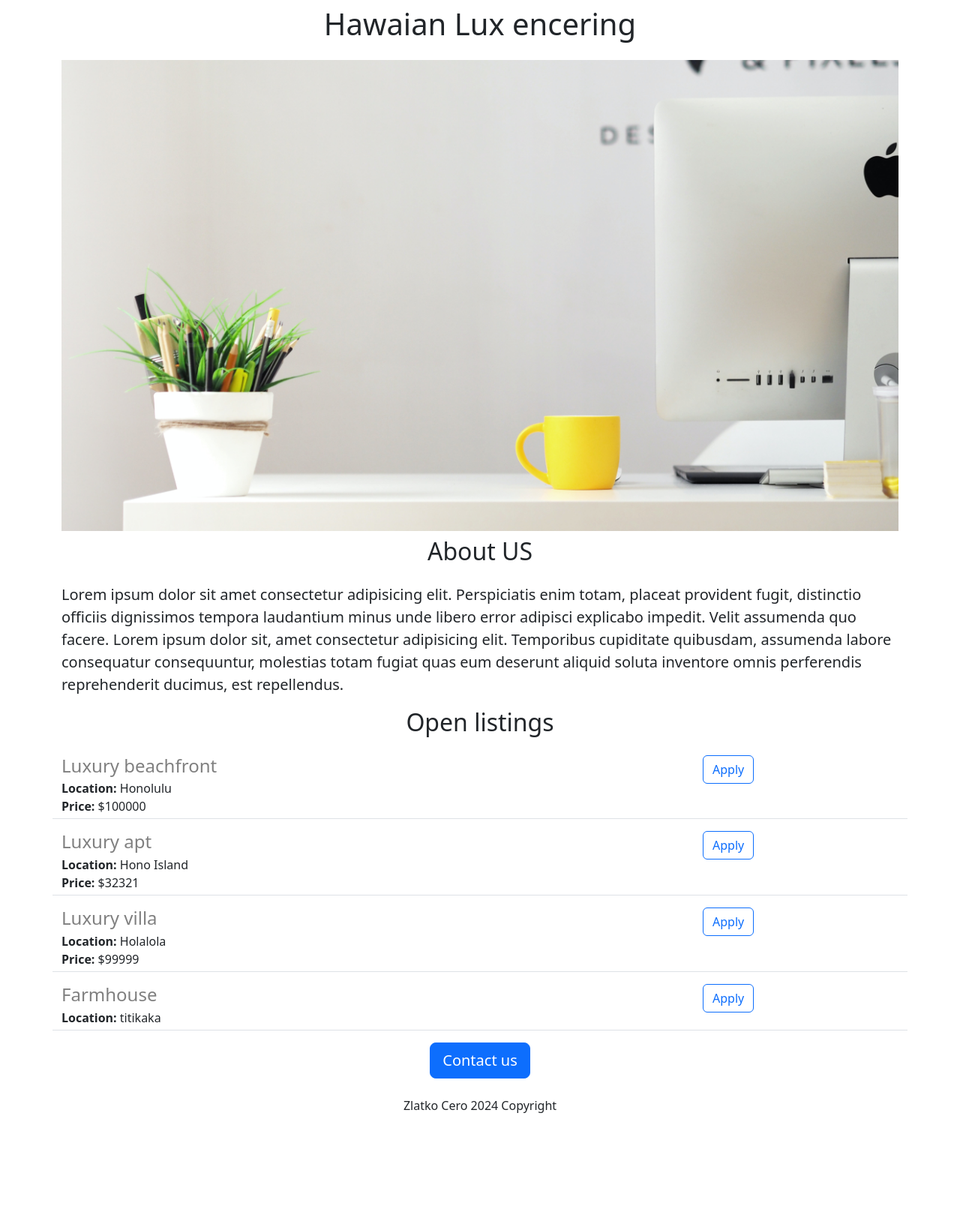
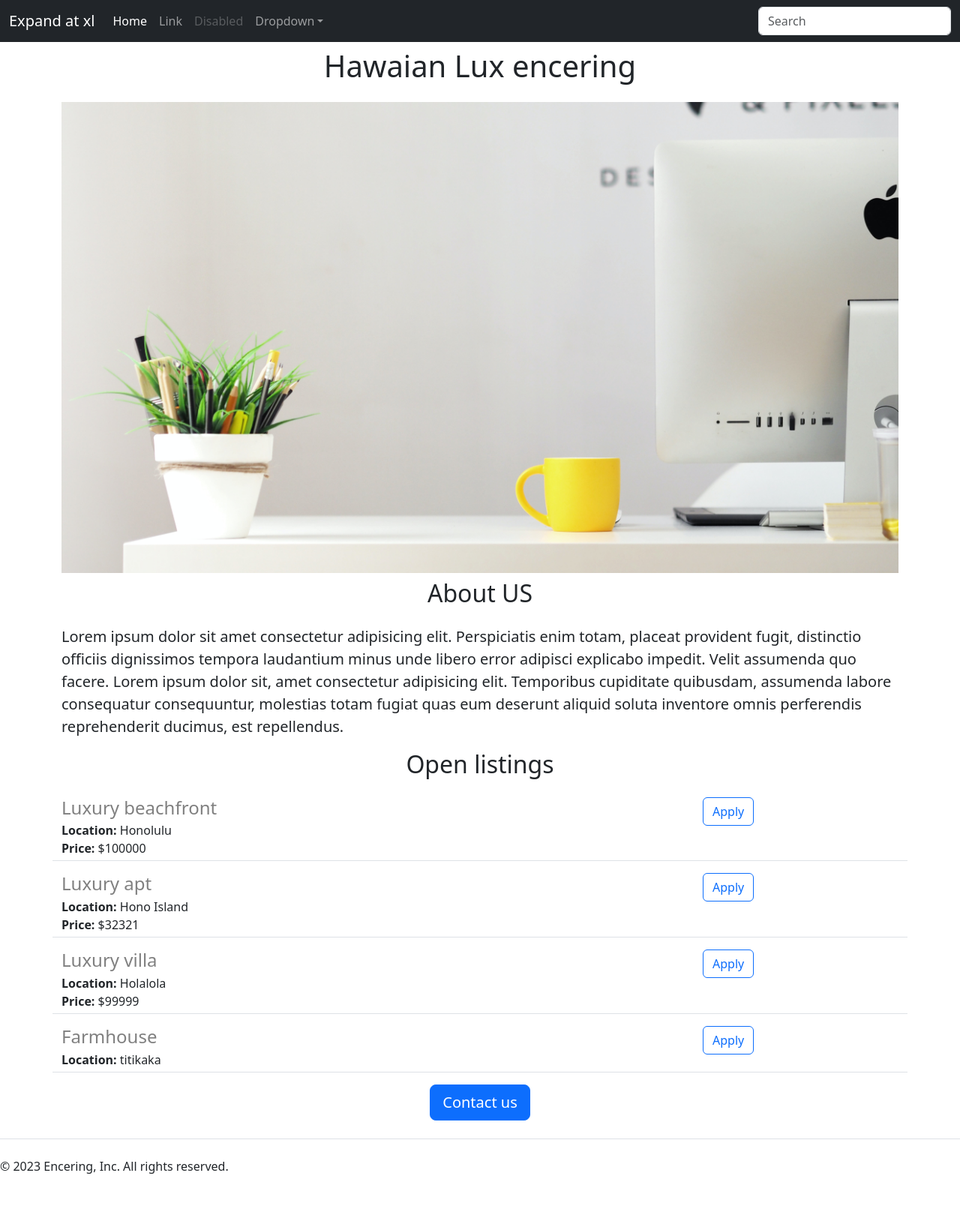
Before and after one commit to zajko99/luxcareersv2, a Flask app: page / in a window 1280 px wide. Shown: the whole page at 75% size. Before the commit the page ends 1484 px from the top, so only its background shows below. Run offline with Flask 3, Linux system fonts and the light colour scheme.

Commit message:
functional mprovements

```diff
--- /dev/null
+++ b/templates/footer.html
@@ -0,0 +1,10 @@
+<footer>
+  <div class="d-flex flex-column flex-sm-row justify-content-between py-4 my-4 border-top">
+    <p>&copy; 2023 Encering, Inc. All rights reserved.</p>
+    <ul class="list-unstyled d-flex">
+      <li class="ms-3"><a class="link-body-emphasis" href="#"><svg class="bi" width="24" height="24"><use xlink:href="#twitter"/></svg></a></li>
+      <li class="ms-3"><a class="link-body-emphasis" href="#"><svg class="bi" width="24" height="24"><use xlink:href="#instagram"/></svg></a></li>
+      <li class="ms-3"><a class="link-body-emphasis" href="#"><svg class="bi" width="24" height="24"><use xlink:href="#facebook"/></svg></a></li>
+    </ul>
+  </div>
+</footer>
--- a/templates/home.html
+++ b/templates/home.html
@@ -10,7 +10,13 @@
   <link href="https://cdn.jsdelivr.net/npm/bootstrap@5.3.2/dist/css/bootstrap.min.css" rel="stylesheet" integrity="sha384-T3c6CoIi6uLrA9TneNEoa7RxnatzjcDSCmG1MXxSR1GAsXEV/Dwwykc2MPK8M2HN" crossorigin="anonymous">
 </head>
 <body>
+  {% include 'nav.html' %}
 <div class="container">
+
+
+
+
+
 <h1 id="title" class="text-center mt-2 mb-4">Hawaian Lux {{company_name}}</h1>
 <img src="https://2ec4fea3-91e8-41b7-ad30-24b5548d5c61-00-2xj2x6ia7il2j.kirk.replit.dev/static/bannerprop.jpg" class="img-fluid">
   <h2 class="text-center mt-2 mb-4">About US</h2>
@@ -25,7 +31,7 @@
 <div class="text-center">
   <button type="button" id="contactus" class='btn btn-primary btn-lg'>Contact us</button>
 
-  <footer class="mt-4"><a >Zlatko Cero 2024 Copyright</a></footer>
+  {% include 'footer.html' %}
    </div>
 </body>
 </html>
--- a/templates/jobitem.html
+++ b/templates/jobitem.html
@@ -8,6 +8,6 @@
   {% endif %}
 </div>
   <div class="col-3">
-  <button type="button" class="btn btn-outline-primary">Apply</button>
+  <a href="mailto:zlatkocero@encering.com?subject=Inquiry%20about%20{{ job['title']}}&body=I%20would%20like%20to%20get%20more%20information%20on%20{{ job['title']}}" type="button" class="btn btn-outline-primary">Apply</a>
   </div>
 </div>
--- /dev/null
+++ b/templates/nav.html
@@ -0,0 +1,33 @@
+ <nav class="navbar navbar-expand-xl navbar-dark bg-dark" aria-label="Sixth navbar example">
+    <div class="container-fluid">
+      <a class="navbar-brand" href="#">Expand at xl</a>
+      <button class="navbar-toggler" type="button" data-bs-toggle="collapse" data-bs-target="#navbarsExample06" aria-controls="navbarsExample06" aria-expanded="false" aria-label="Toggle navigation">
+        <span class="navbar-toggler-icon"></span>
+      </button>
+
+      <div class="collapse navbar-collapse" id="navbarsExample06">
+        <ul class="navbar-nav me-auto mb-2 mb-xl-0">
+          <li class="nav-item">
+            <a class="nav-link active" aria-current="page" href="#">Home</a>
+          </li>
+          <li class="nav-item">
+            <a class="nav-link" href="#">Link</a>
+          </li>
+          <li class="nav-item">
+            <a class="nav-link disabled" aria-disabled="true">Disabled</a>
+          </li>
+          <li class="nav-item dropdown">
+            <a class="nav-link dropdown-toggle" href="#" data-bs-toggle="dropdown" aria-expanded="false">Dropdown</a>
+            <ul class="dropdown-menu">
+              <li><a class="dropdown-item" href="#">Action</a></li>
+              <li><a class="dropdown-item" href="#">Another action</a></li>
+              <li><a class="dropdown-item" href="#">Something else here</a></li>
+            </ul>
+          </li>
+        </ul>
+        <form role="search">
+          <input class="form-control" type="search" placeholder="Search" aria-label="Search">
+        </form>
+      </div>
+    </div>
+  </nav>
```
Also changed, not shown: static/bootstrap-logo.svg (added), 1 other file.
